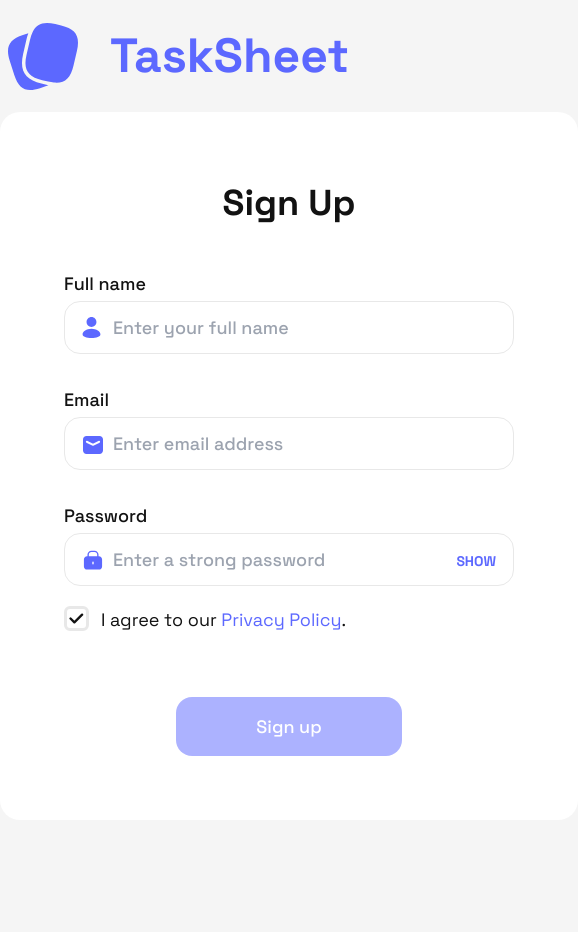
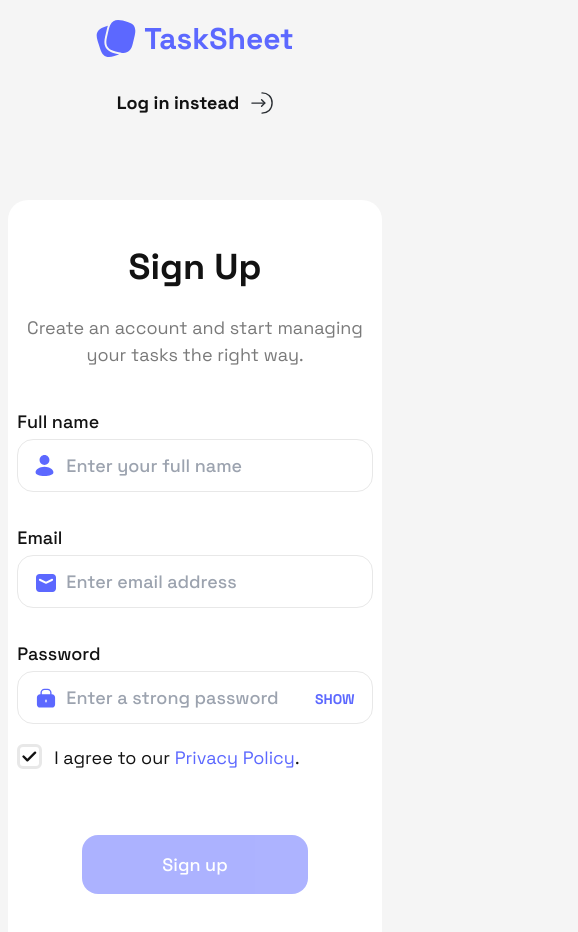
Before and after one commit to gyenabubakar/tasksheet-app, a Next.js app: page /signup in a window 390 px wide. Shown: the top 932 px of the page, 578 px wide, since content can reach past the window. Before the commit the page ends 844 px from the top, so only its background shows below. Built offline with nearby package versions, Linux system fonts and the light colour scheme.

Commit message:
/signup responsiveness

```diff
--- a/components/common/Container.tsx
+++ b/components/common/Container.tsx
@@ -4,7 +4,7 @@ type Props = React.HTMLProps<HTMLDivElement>;
 
 const Container: React.FC<Props> = ({ children, className, ...props }) => (
   <div
-    className={`container w-full px-2 sm:px-0 sm:mx-auto sm:w-[540px] md:w-[720px] lg:w-[960px] xl:w-[1140px] ${className}`}
+    className={`w-full px-2 md:px-0 md:mx-auto sm:w-[540px] md:w-[720px] lg:w-[960px] xl:w-[1140px] ${className}`}
   >
     {children}
   </div>
--- a/components/common/Input.tsx
+++ b/components/common/Input.tsx
@@ -31,7 +31,9 @@ const Input: React.FC<InputProps> = ({
     : '';
 
   return (
-    <div className={`input-wrapper w-[450px] ${wrapperClass}`}>
+    <div
+      className={`input-wrapper max-w-[95%] md:w-[450px] mx-auto ${wrapperClass}`}
+    >
       {label && (
         <label
           htmlFor={id}
--- a/components/layouts/AuthLayout.tsx
+++ b/components/layouts/AuthLayout.tsx
@@ -1,26 +1,59 @@
 import React from 'react';
 import Image from 'next/image';
+import Link from 'next/link';
+import { useRouter } from 'next/router';
+
 import Container from '~/components/common/Container';
 import logo from '~/public/images/logo.svg';
+import iconLogin from '~/assets/icons/login.svg';
 
-const AuthLayout: React.FC = ({ children }) => (
+const AuthLayout: React.FC = ({ children }) => {
+  const router = useRouter();
+  const linkText = (() => {
+    switch (router.route) {
+      case '/signup':
+        return 'Log in instead';
+      case '/login':
+        return 'Create an account';
+      default:
+        return 'Log in';
+    }
+  })();
+
+  return (
     <>
-    <header>
-      <Container className="py-5">
-        <div className="logo-wrapper flex items-center">
-          <div className="logo w-[70px] h-[67px] relative">
+      <header className="mb-16">
+        <Container className="py-5 flex flex-col justify-center items-center md:flex-row md:justify-between">
+          <Link href="/">
+            <a className="logo-wrapper flex items-center">
+              <div className="logo w-[40px] h-[37px] lg:w-[70px] lg:h-[67px] relative">
                 <Image src={logo} layout="fill" alt="TaskSheet logo" />
               </div>
-          <h3 className="text-[48px] font-bold text-main ml-8 select-none">
+              <h3 className="text-3xl lg:text-[48px] font-bold text-main ml-2 lg:ml-8 select-none">
                 TaskSheet
               </h3>
+            </a>
+          </Link>
+
+          <div className="links mt-8 md:mt-0">
+            <Link href="/login">
+              <a className="flex items-center font-bold">
+                <span className="mr-3">{linkText}</span>
+                <Image
+                  src={iconLogin}
+                  alt="Login icon"
+                  width="22px"
+                  height="22px"
+                />
+              </a>
+            </Link>
           </div>
-        <div className="links" />
         </Container>
       </header>
 
       {children}
     </>
   );
+};
 
 export default AuthLayout;
--- a/pages/_app.tsx
+++ b/pages/_app.tsx
@@ -13,6 +13,7 @@ function MyApp({ Component, pageProps }: AppProps) {
     <>
       <Head>
         <title>TaskSheet</title>
+        <meta name="viewport" content="width=device-width, initial-scale=1.0" />
         <link rel="icon" type="image/svg" href="/images/logo.svg" />
       </Head>
 
--- a/pages/signup.tsx
+++ b/pages/signup.tsx
@@ -11,6 +11,7 @@ import iconLock from '~/assets/icons/lock.svg';
 import Checkbox from '~/components/common/Checkbox';
 import { SignupInfo } from '~/_serverless/lib/types';
 import { PageWithLayout } from '~/assets/ts/types';
+import Container from '~/components/common/Container';
 
 const SignupPage: PageWithLayout = () => {
   const [name, setName] = useState('');
@@ -65,13 +66,18 @@ const SignupPage: PageWithLayout = () => {
       </Head>
 
       <main>
+        <Container>
           <form
             onSubmit={handleSignup}
             autoComplete="off"
-          className="signup-form width-max-content mx-auto bg-white p-16 rounded-large"
+            className="signup-form width-max-content mx-auto bg-white pt-10 pb-16 md:p-16 mb-20 rounded-large"
           >
             <div className="form-head mb-10">
               <h1 className="text-[36px] font-bold text-center">Sign Up</h1>
+              <p className="text-darkgray text-center mt-5">
+                Create an account and start managing your tasks
+                <br className="hidden md:block" /> the right way.
+              </p>
             </div>
 
             <div className="form-body">
@@ -155,7 +161,7 @@ const SignupPage: PageWithLayout = () => {
                 }}
               />
 
-            <div className="privacy-policy flex">
+              <div className="privacy-policy flex max-w-[95%] md:w-[450px] mx-auto">
                 <Checkbox
                   isChecked={agreedToPolicy}
                   toggle={() => setAgreedToPolicy((prevState) => !prevState)}
@@ -210,6 +216,7 @@ const SignupPage: PageWithLayout = () => {
               </div>
             </div>
           </form>
+        </Container>
       </main>
     </>
   );
--- a/styles/globals.css
+++ b/styles/globals.css
@@ -36,5 +36,11 @@ body {
 }
 
 .width-max-content {
-  width: max-content;
+  width: 100%;
 }
+
+@media (min-width: 768px) {
+  .width-max-content {
+    width: max-content;
+  }
+}
```
Also changed, not shown: assets/icons/login.svg (added). Lines whose indentation alone changed are shown as unchanged.
